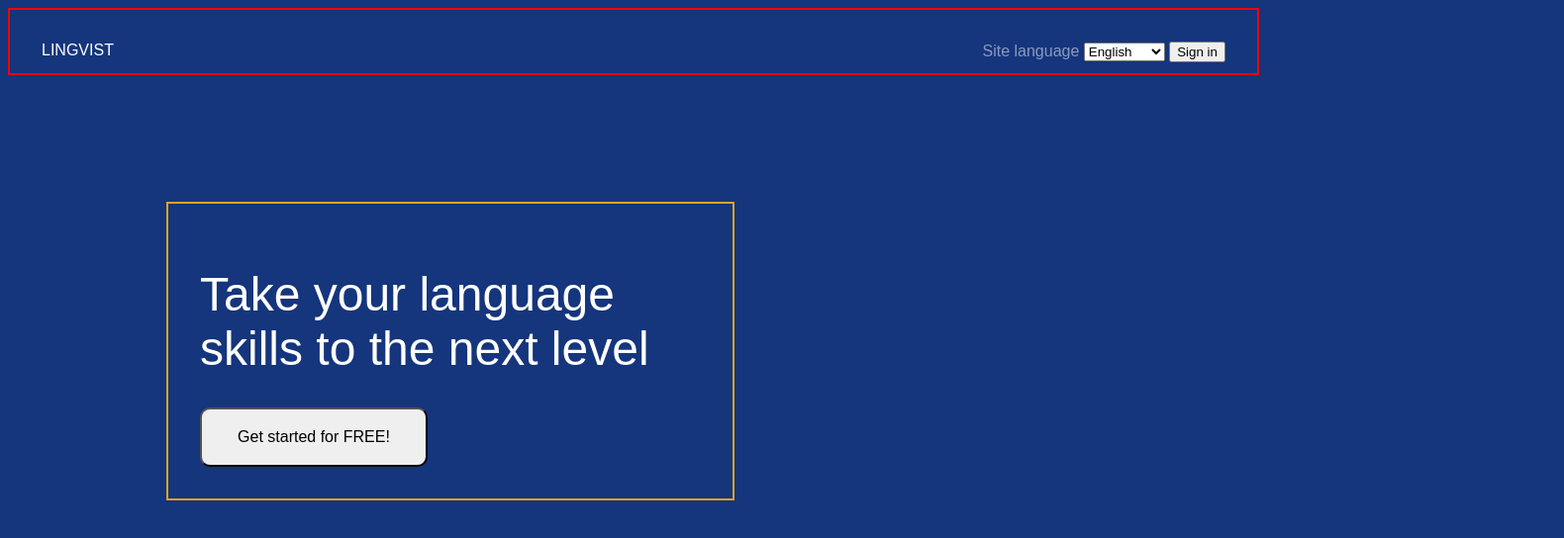
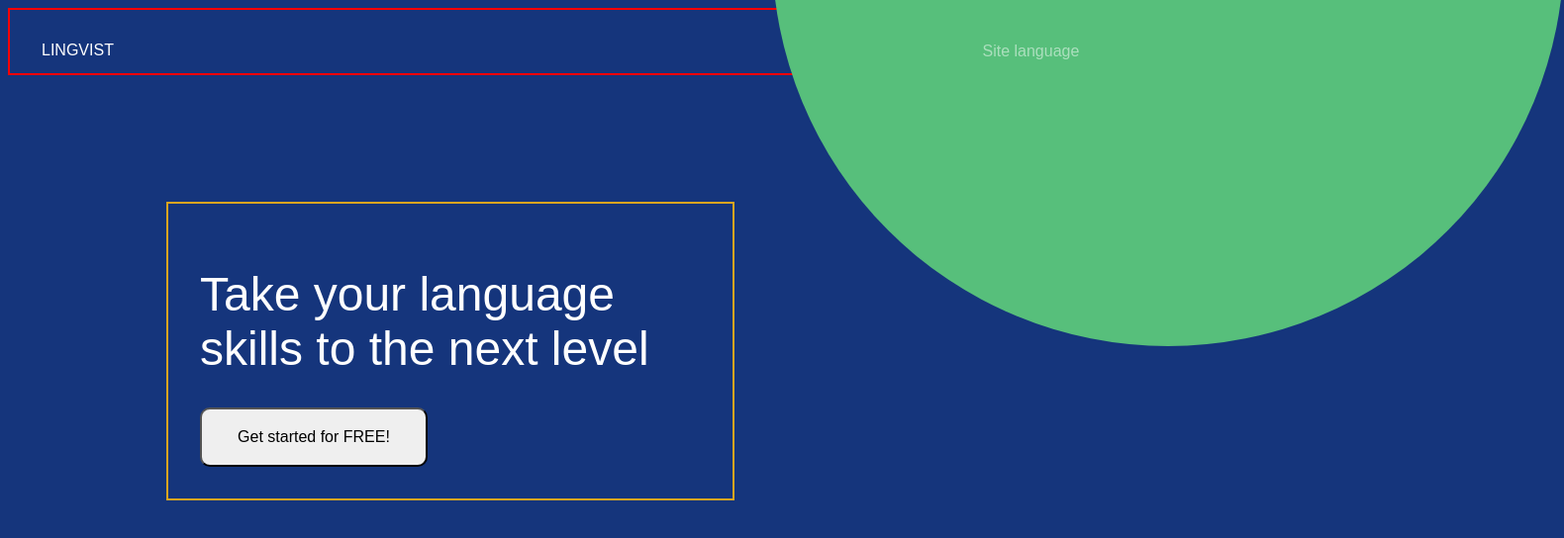
Before and after one commit to ChiselD/lingvist-imitation, a plain HTML site: page index.html in a window 1280 px wide. Shown: the whole page at 99% size, 1580 px wide, since content can reach past the window. Drawn offline with Linux system fonts and the light colour scheme.

Commit message:
Start styling green blob element

```diff
--- a/style.css
+++ b/style.css
@@ -6,6 +6,19 @@
 .float-right {
   display: block;
   float: right;
+  color: white;
+  z-index: 1;
+}
+
+#blob {
+	background-color: rgb(87,191,123);
+	width: 800px;
+	height: 800px;
+	border-radius: 100%;
+	position: absolute;
+	top: -450px;
+	right: -300px;
+	z-index: 0;
 }
 
 #logo {
```
